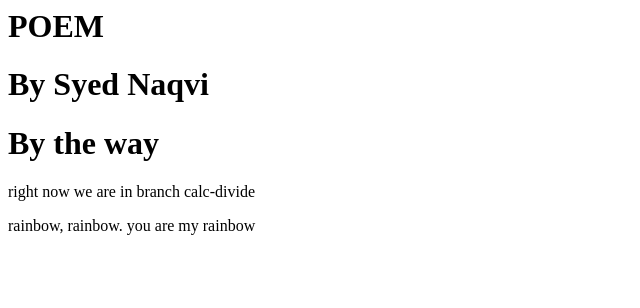
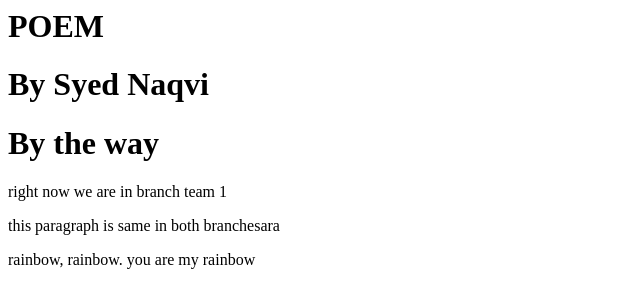
Before and after one commit to AWSLabacc/PoemWebsite1, a plain HTML site: page index.html in a window 1280 px wide. Shown: the whole page, without its empty margins (0-640 px from the left). Drawn offline with Linux system fonts and the light colour scheme.

Commit message:
this is done by team1

```diff
--- a/index.html
+++ b/index.html
@@ -4,8 +4,9 @@
        <h1> POEM </h1>
        <h1> By Syed Naqvi </h1>
        <h1> By the way </h1
-       <h1> right now we are in branch calc-divide</h1>
-      <p> rainbow, rainbow. you are my rainbow</p>
+       <h1> right now we are in branch team 1</h1>
+       <p>this paragraph is same in both branchesara<p>
+       <p>rainbow, rainbow. you are my rainbow</p>
 
 
 </body>
```
